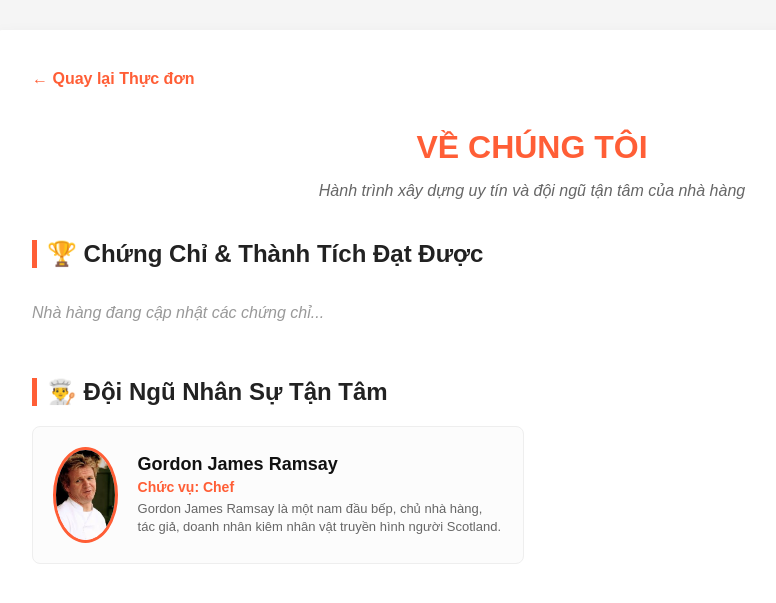
After one commit to quandang597-web/webpj, a Flask app: page /about in a window 1280 px wide. The commit adds this page. Shown: the top 603 px of the page, without its empty margins (108-884 px from the left). Run offline with Flask 3, Linux system fonts and the light colour scheme.

Commit message:
Add files via upload

```diff
--- a/quanlynhahangpj/fixed_app.py
+++ b/quanlynhahangpj/fixed_app.py
@@ -104,7 +104,14 @@ with app.app_context():
         db.session.commit()
 
 # --- CÁC ROUTE ĐIỀU HƯỚNG ---
+@app.route('/about')
+def about_us():
+    # Lấy toàn bộ danh sách nhân viên và chứng chỉ từ cơ sở dữ liệu
+    all_staff = Staff.query.all()
+    all_certs = Certificate.query.all()
 
+    # Trả về một giao diện riêng biệt tên là about.html
+    return render_template('about.html', staff=all_staff, certs=all_certs)
 @app.route('/')
 def index():
     return render_template('index.html')
@@ -188,13 +195,12 @@ def food_detail(id):
         staff_members = Staff.query.filter(
             Staff.id.in_(ids)
         ).all()
-
     return render_template(
         'food_detail.html',
         food=food,
         reviews=reviews,
         chef=chef,
-        staff_members=staff_members
+        staff_members=staff_members,
     )
 
 @app.route('/add-cart/<int:id>', methods=['POST'])
@@ -338,9 +344,7 @@ def edit_food(food_id):
 
         food.image = filename
 
-    db.session.commit()
 
-    return redirect(url_for('restaurant_dashboard'))
     file = request.files.get('image')
     if file and allowed_file(file.filename):
         filename = secure_filename(file.filename)
--- /dev/null
+++ b/quanlynhahangpj/templates/about.html
@@ -0,0 +1,152 @@
+<!doctype html>
+<html>
+  <head>
+    <title>Giới Thiệu Nhà Hàng & Chứng Nhận</title>
+    <style>
+      body {
+        background: #f5f5f5;
+        font-family: Arial, sans-serif;
+        color: #333;
+        margin: 0;
+        padding: 0;
+      }
+
+      .container {
+        width: 1000px;
+        margin: 30px auto;
+        background: white;
+        padding: 40px;
+        border-radius: 10px;
+        box-shadow: 0px 4px 15px rgba(0,0,0,0.05);
+      }
+
+      h1 {
+        color: #ff5e36;
+        text-align: center;
+        font-size: 32px;
+        margin-bottom: 10px;
+      }
+
+      .subtitle {
+        text-align: center;
+        color: #666;
+        font-style: italic;
+        margin-bottom: 40px;
+      }
+
+      h2 {
+        border-left: 5px solid #ff5e36;
+        padding-left: 10px;
+        color: #222;
+        margin-top: 40px;
+      }
+
+      /* CSS cho phần Chứng chỉ */
+      .cert-grid {
+        display: flex;
+        gap: 25px;
+        flex-wrap: wrap;
+        margin-top: 20px;
+      }
+
+      .cert-card {
+        border: 1px solid #e0e0e0;
+        padding: 15px;
+        border-radius: 8px;
+        width: 210px;
+        text-align: center;
+        background: #fff;
+        transition: transform 0.2s;
+      }
+
+      .cert-card:hover {
+        transform: translateY(-5px);
+        box-shadow: 0 5px 15px rgba(0,0,0,0.1);
+      }
+
+      .cert-img {
+        width: 100%;
+        height: 150px;
+        object-fit: cover;
+        border-radius: 6px;
+      }
+
+      /* CSS cho phần Nhân sự */
+      .staff-grid {
+        display: flex;
+        gap: 25px;
+        flex-wrap: wrap;
+        margin-top: 20px;
+      }
+
+      .staff-card {
+        display: flex;
+        align-items: center;
+        gap: 20px;
+        background: #fcfcfc;
+        padding: 20px;
+        border-radius: 8px;
+        border: 1px solid #eee;
+        width: 45%;
+      }
+
+      .avatar {
+        width: 90px;
+        height: 90px;
+        border-radius: 50%;
+        object-fit: cover;
+        border: 3px solid #ff5e36;
+      }
+
+      .back-btn {
+        display: inline-block;
+        margin-bottom: 20px;
+        color: #ff5e36;
+        text-decoration: none;
+        font-weight: bold;
+      }
+    </style>
+  </head>
+  <body>
+    <div class="container">
+      <a href="/customer/menu" class="back-btn">← Quay lại Thực đơn</a>
+
+      <h1>VỀ CHÚNG TÔI</h1>
+      <p class="subtitle">Hành trình xây dựng uy tín và đội ngũ tận tâm của nhà hàng</p>
+
+      <h2>🏆 Chứng Chỉ & Thành Tích Đạt Được</h2>
+      <div class="cert-grid">
+        {% for cert in certs %}
+          <div class="cert-card">
+            <img class="cert-img" src="{{ url_for('static', filename='food/' + cert.image) }}" alt="{{ cert.title }}">
+            <h4 style="margin: 12px 0 5px 0; font-size: 16px;">{{ cert.title }}</h4>
+            <p style="margin: 0; font-size: 13px; color: #777;">Nơi cấp: {{ cert.issuer }}</p>
+          </div>
+        {% endfor %}
+
+        {% if not certs %}
+          <p style="color: #999; font-style: italic;">Nhà hàng đang cập nhật các chứng chỉ...</p>
+        {% endif %}
+      </div>
+
+      <h2>👨‍🍳 Đội Ngũ Nhân Sự Tận Tâm</h2>
+      <div class="staff-grid">
+        {% for s in staff %}
+          <div class="staff-card">
+            <img class="avatar" src="{{ url_for('static', filename='food/' + s.image) }}" alt="{{ s.name }}">
+            <div>
+              <b style="font-size: 18px; color: #111;">{{ s.name }}</b>
+              <p style="margin: 4px 0; color: #ff5e36; font-weight: bold; font-size: 14px;">Chức vụ: {{ s.role }}</p>
+              <p style="margin: 5px 0 0 0; font-size: 13px; color: #666; line-height: 1.4;">{{ s.bio }}</p>
+            </div>
+          </div>
+        {% endfor %}
+
+        {% if not staff %}
+          <p style="color: #999; font-style: italic;">Nhà hàng đang cập nhật danh sách nhân sự...</p>
+        {% endif %}
+      </div>
+
+    </div>
+  </body>
+</html>
--- a/quanlynhahangpj/templates/customer_menu.html
+++ b/quanlynhahangpj/templates/customer_menu.html
@@ -78,7 +78,9 @@
         />
 
         <button type="submit" style="padding: 10px">Tìm Kiếm</button>
-
+         <a href="/about" style="color: #ff5e36; font-weight: bold; text-decoration: none; margin: 10px; font-size: 18px;">
+   ℹ️ Xem Chứng Chỉ & Đội Ngũ Nhân Viên
+</a>
         <a
           href="/cart"
           class="btn"
```
Also changed, not shown: quanlynhahangpj/instance/quanlynhahang.db, quanlynhahangpj/static/food/tai_xuong.jpg (added), quanlynhahangpj/static/food/tai_xuong_1.jpg (added), quanlynhahangpj/templates/food_detail.html (line endings or trailing spaces).
